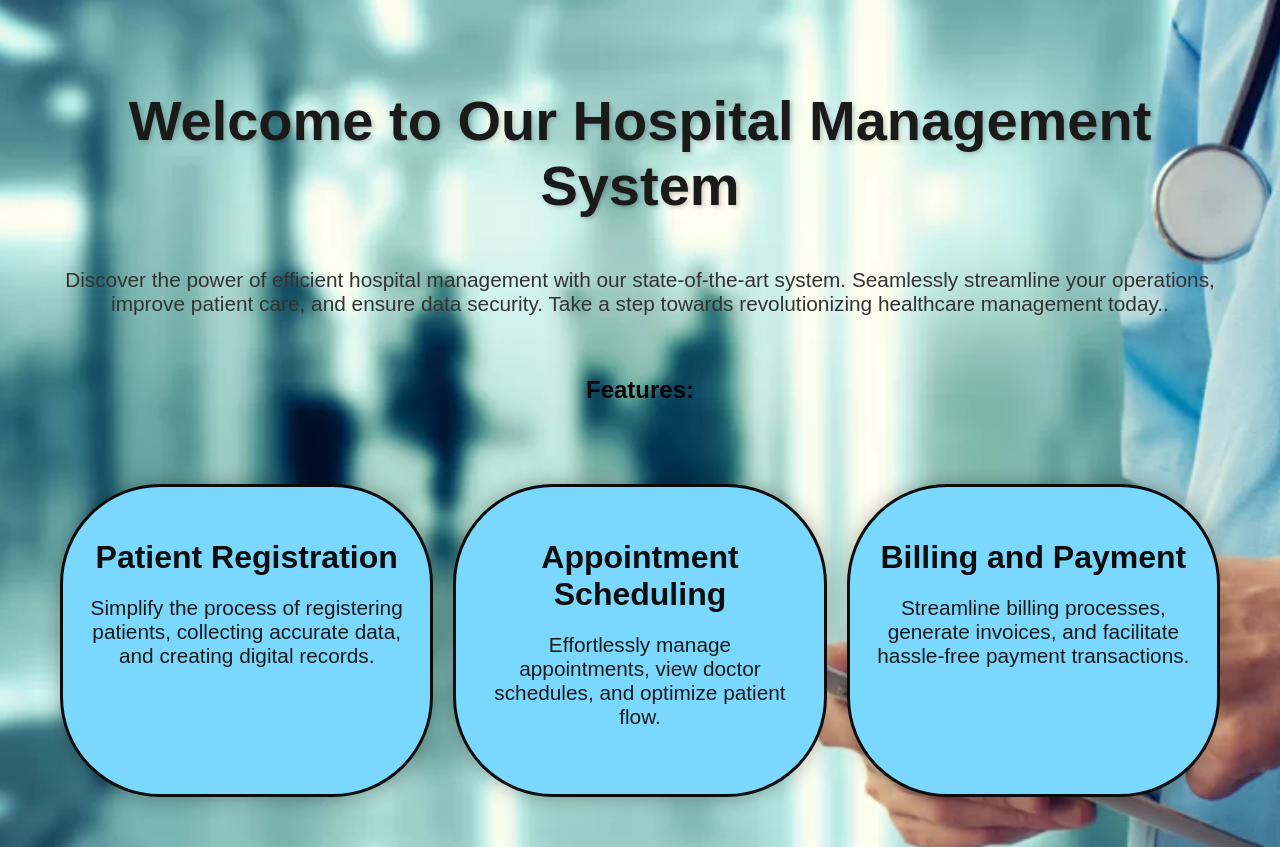
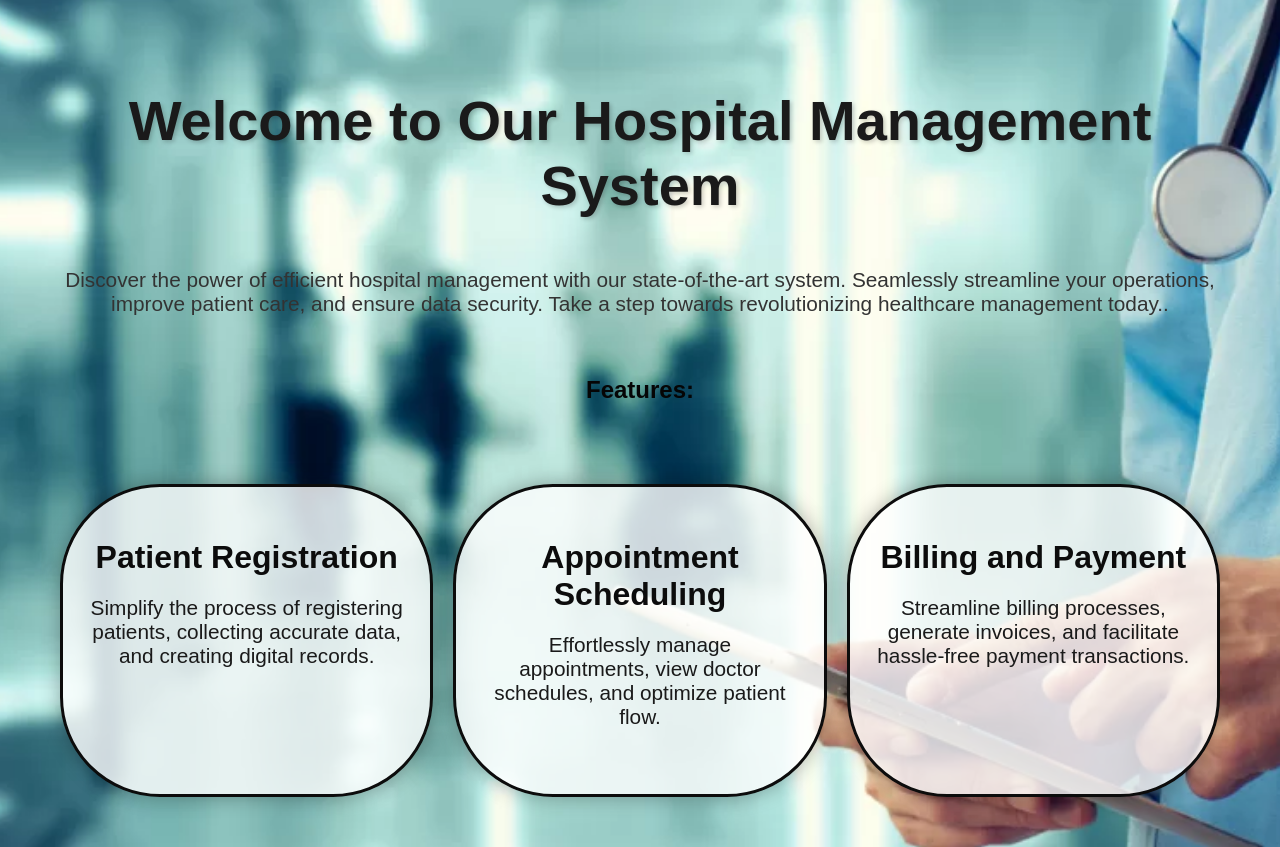
Before and after one commit to Prarthanaaaa/Project2, a plain HTML site: page index.html in a window 1280 px wide. Drawn offline with Linux system fonts and the light colour scheme; a script that the page names is missing.

Commit message:
Update register.css

```diff
--- a/register.css
+++ b/register.css
@@ -40,7 +40,7 @@ p {
 .feature-box {
     width: 32%;
     padding: 25px;
-    background-color: #7ad8ff;
+    background-color: rgba(255, 255, 255, 0.8);
     border: 3px solid #0c0c0c;
     border-radius: 100px;
     box-shadow: 0 0 20px rgba(0, 0, 0, 0.3);
```
